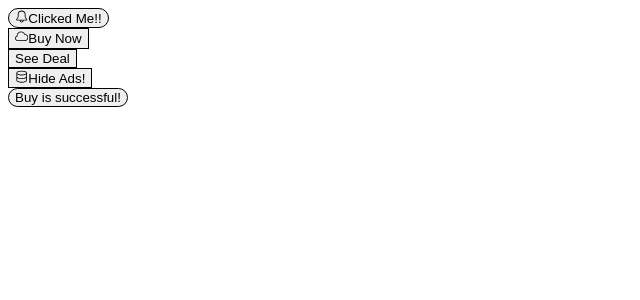
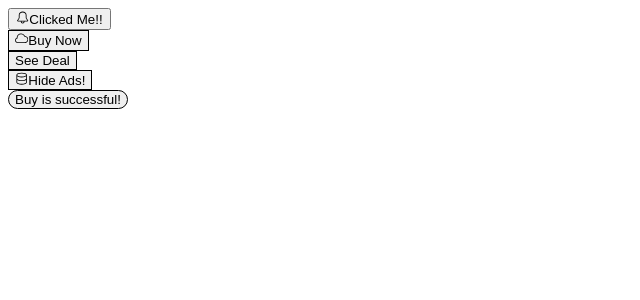
Before and after one commit to DebaKaran/react-redux-masterclass, a React (Vite) app in the folder routing-system/: page / in a window 1280 px wide. Shown: the top 300 px of the page, without its empty margins (0-640 px from the left). Built offline with nearby package versions, Linux system fonts and the light colour scheme.

Commit message:
fix(button): merge incoming className prop with internal styles - Preserves custom styling like spacing from parent component - Ensures consistent behavior expected from HTML <button> - Improves reusability and avoids overriding parent styles

```diff
--- a/routing-system/src/App.tsx
+++ b/routing-system/src/App.tsx
@@ -11,6 +11,7 @@ function App() {
         rounded
         outlined
         onClick={() => console.log("Clicked!")}
+        className="mb-5"
       >
         <GoBell />
         Clicked Me!!
--- a/routing-system/src/components/Buttons/Button.tsx
+++ b/routing-system/src/components/Buttons/Button.tsx
@@ -23,7 +23,7 @@ const Button: React.FC<ButtonProps> = ({
   )[0] as keyof ButtonVariantProps;
 
   const classes = twMerge(
-    className("px-3 py-1.5 border", {
+    className(rest.className, "px-3 py-1.5 border", {
       "border-blue-500 bg-blue-500 text-white": variant === "primary",
       "border-gray-900 bg-gray-900 text-white": variant === "secondary",
       "border-green-500 bg-green-500 text-white": variant === "success",
```
